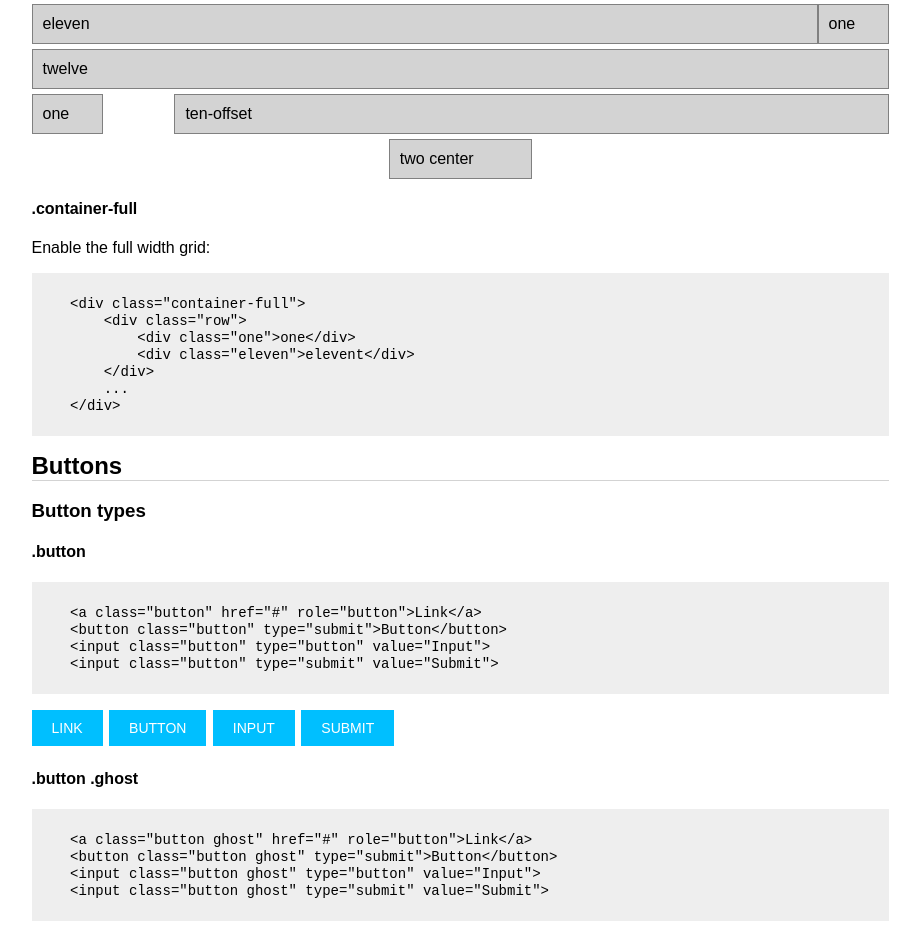
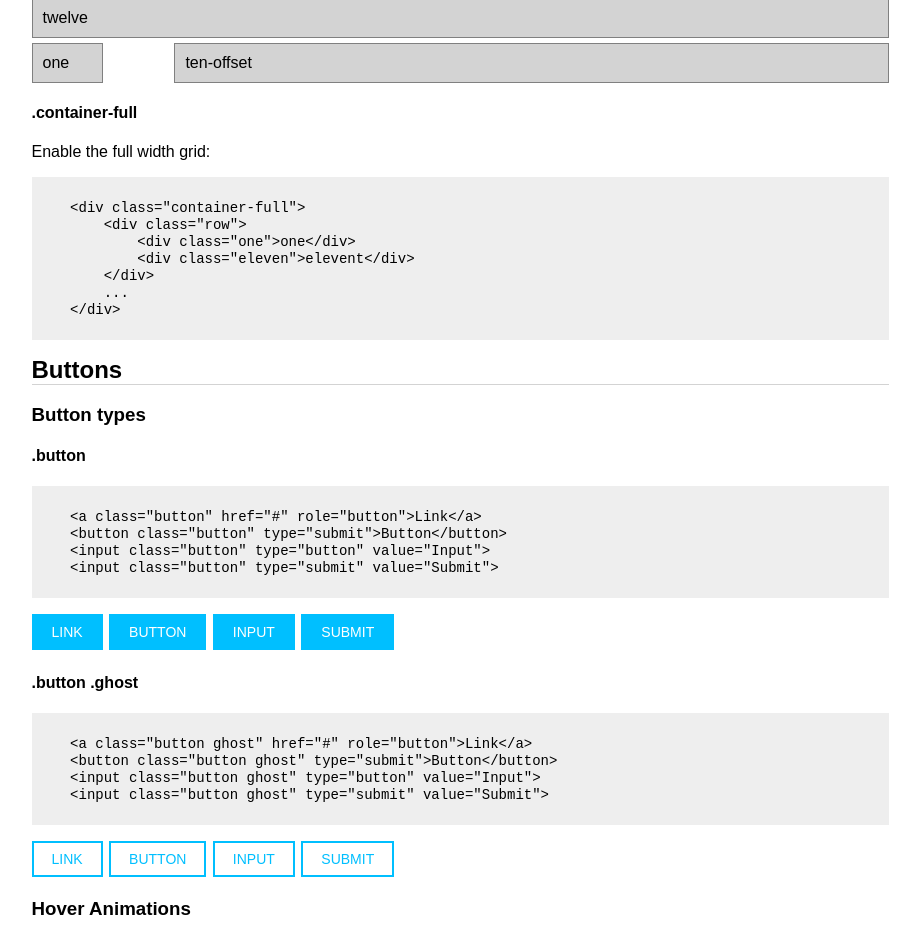
Before and after one commit to ruction/grind, a plain HTML site: page index.html in a window 1280 px wide. Shown: the part 3100-4034 px from the top of the page, without its empty margins (326-1246 px from the left). Drawn offline with Linux system fonts and the light colour scheme.

Commit message:
Removed useless example.

```diff
--- a/index.html
+++ b/index.html
@@ -250,9 +250,6 @@
             &lt;div class="one"&gt;one&lt;/div&gt;
             &lt;div class="ten-offset"&gt;ten-offset&lt;/div&gt;
         &lt;/div&gt;
-        &lt;div class="row"&gt;
-            &lt;div class="two center"&gt;two center&lt;/div&gt;
-        &lt;/div&gt;
     &lt;/div&gt;
 
 </code></pre>
@@ -307,9 +304,6 @@
                         <div class="row">
                             <div class="one">one</div>
                             <div class="ten-offset">ten-offset</div>
-                        </div>
-                        <div class="row">
-                            <div class="two center">two center</div>
                         </div>
                     </div>
 
```
